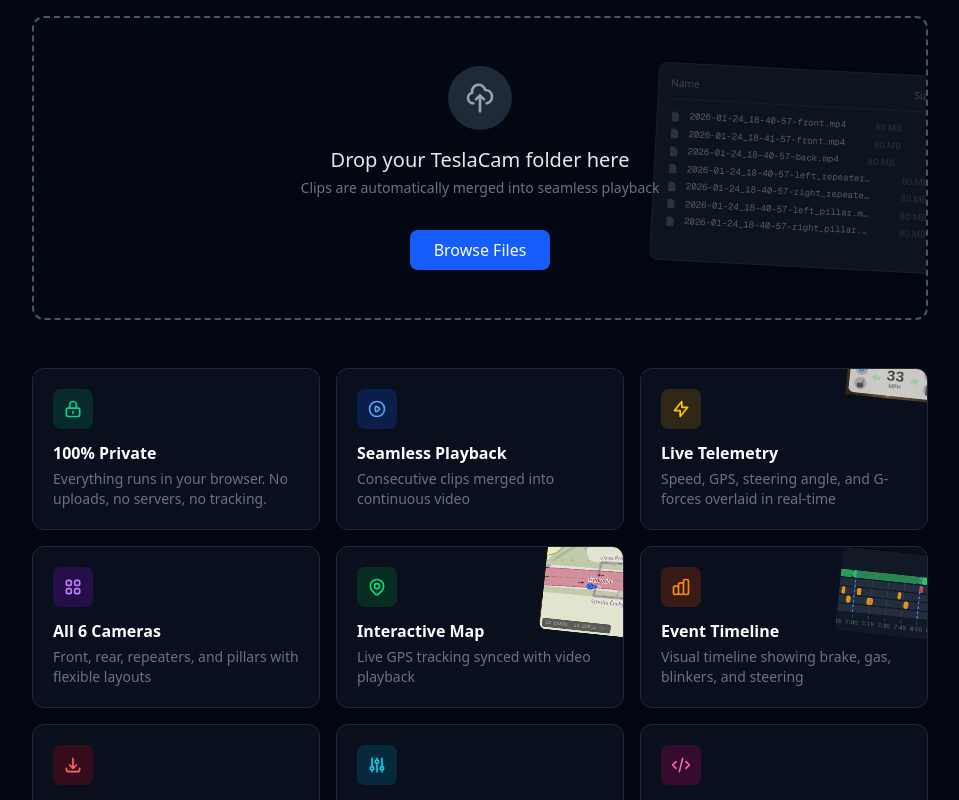
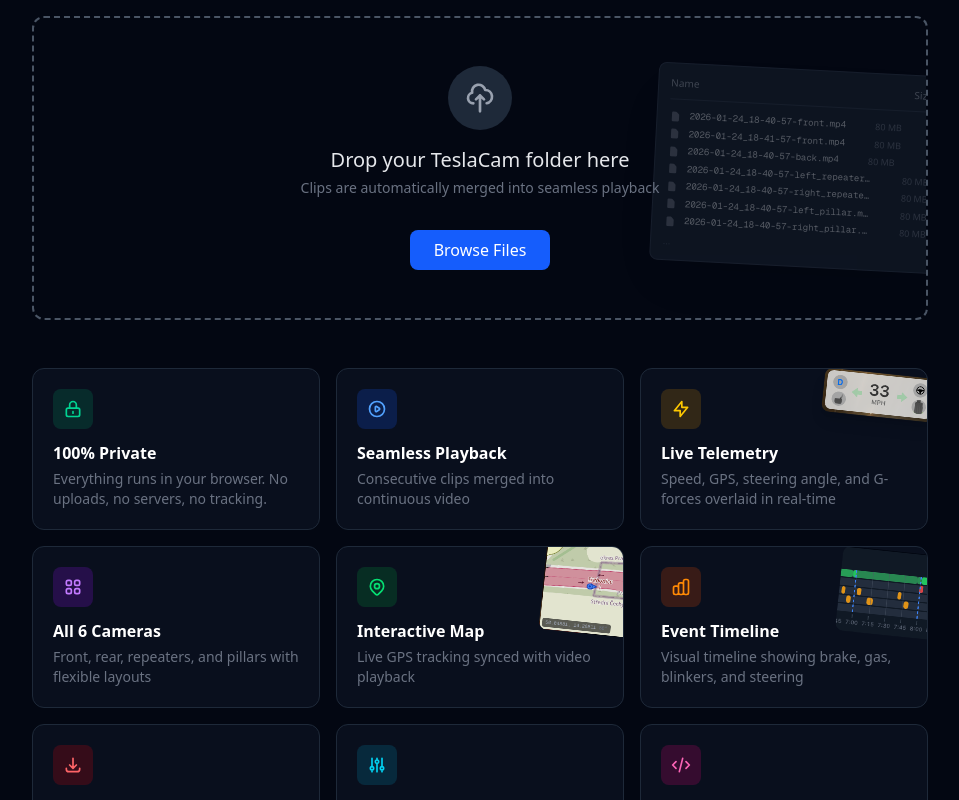
Before and after one commit to TioaChan/exportdash.cam, a Next.js app: page / in a window 1280 px wide. Shown: the top 800 px of the page, without its empty margins (160-1119 px from the left). Built offline with nearby package versions, Linux system fonts and the light colour scheme.

Commit message:
style: make telemetry preview larger and more visible

```diff
--- a/src/app/page.tsx
+++ b/src/app/page.tsx
@@ -103,7 +103,7 @@ export default function Home() {
                 <img
                   src="/features/telemetry.png"
                   alt=""
-                  className="absolute -right-4 -top-2 w-24 rotate-6 opacity-100 pointer-events-none"
+                  className="absolute -right-2 top-1 w-28 rotate-6 opacity-100 pointer-events-none rounded-lg shadow-lg"
                 />
                 <div className="relative z-10">
                   <div className="w-10 h-10 rounded-lg bg-yellow-600/20 flex items-center justify-center mb-3">
```
